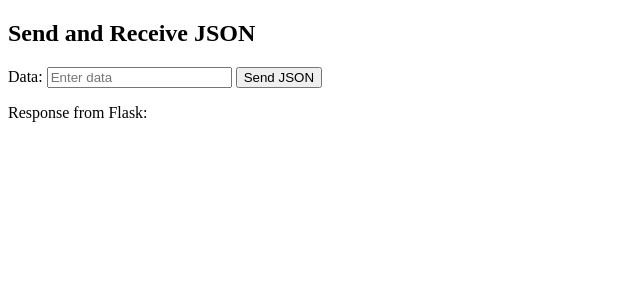
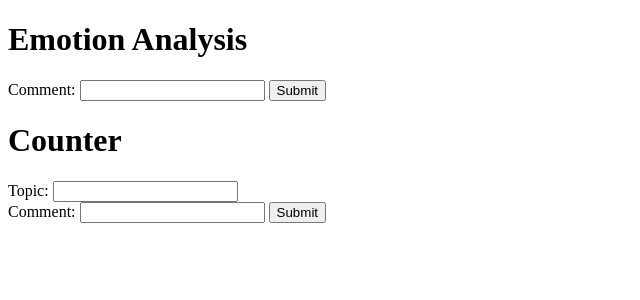
Before and after one commit to djliu9049890/Post-Sentiment-Analysis, a Python web app: template Code/flask_with_llm/templates/index.html in a window 1280 px wide. Shown: the top 300 px of the page, without its empty margins (0-640 px from the left). Run offline with Jinja, Linux system fonts and the light colour scheme; the template is opened without the code that fills it, so the values that code supplies are empty.

Commit message:
pushed requirements.txt

```diff
--- a/Code/flask_with_llm/templates/index.html
+++ b/Code/flask_with_llm/templates/index.html
@@ -1,50 +1,75 @@
 <!DOCTYPE html>
 <html>
 <head>
-    <title>Send and Receive JSON</title>
+    <title>Input Forms</title>
 </head>
 <body>
-    <h2>Send and Receive JSON</h2>
+    <h1>Emotion Analysis</h1>
+    <form id="emotionForm">
+        <label for="comment">Comment:</label>
+        <input type="text" id="comment" name="comment" required>
+        <button type="button" onclick="submitEmotionForm()">Submit</button>
+    </form>
+    <div id="emotionResponse"></div>
 
-    <!-- HTML form to collect user input -->
-    <form id="jsonForm">
-        <label for="inputData">Data:</label>
-        <input type="text" id="inputData" name="inputData" placeholder="Enter data">
-        <button type="button" onclick="sendJSON()">Send JSON</button>
+    <h1>Counter</h1>
+    <form id="counterForm">
+        <label for="topic">Topic:</label>
+        <input type="text" id="topic" name="topic" required>
+        <br>
+        <label for="commentCounter">Comment:</label>
+        <input type="text" id="commentCounter" name="commentCounter" required>
+        <button type="button" onclick="submitCounterForm()">Submit</button>
     </form>
-
-    <p>Response from Flask:</p>
-    <div id="response"></div>
+    <div id="counterResponse"></div>
 
     <script>
-        function sendJSON() {
-            // Get user input
-            const inputData = document.getElementById('inputData').value;
+        function submitEmotionForm() {
+            const comment = document.getElementById('comment').value;
+            const emotionResponseDiv = document.getElementById('emotionResponse');
 
             // Create a JSON object
-            const dataToSend = {
-                "comment": inputData
-            };
+            const data = { comment: comment };
 
-            // Convert JSON to a string
-            const jsonData = JSON.stringify(dataToSend);
-
-            // Send a POST request to Flask
+            // Send a POST request with the JSON payload
             fetch('/emotion', {
                 method: 'POST',
                 headers: {
                     'Content-Type': 'application/json'
                 },
-                body: jsonData
-            })
-            .then(response => response.json()) // Parse response as JSON
+                body: JSON.stringify(data)
+            }).then(response => response.json()) // Assuming the response is in JSON format
             .then(data => {
-                // Handle the response data
-                const responseDiv = document.getElementById('response');
-                responseDiv.innerHTML = JSON.stringify(data);
-            })
-            .catch(error => {
-                console.error(error);
+                // Display the response in the 'emotionResponse' div
+                emotionResponseDiv.innerHTML = JSON.stringify(data);
+            }).catch(error => {
+                // Handle any errors that occurred during the POST request
+                emotionResponseDiv.innerHTML = 'Error: ' + error.message;
+            });
+        }
+
+        function submitCounterForm() {
+            const topic = document.getElementById('topic').value;
+            const commentCounter = document.getElementById('commentCounter').value;
+            const counterResponseDiv = document.getElementById('counterResponse');
+
+            // Create a JSON object
+            const data = { topic: topic, comment: commentCounter };
+
+            // Send a POST request with the JSON payload
+            fetch('/counter', {
+                method: 'POST',
+                headers: {
+                    'Content-Type': 'application/json'
+                },
+                body: JSON.stringify(data)
+            }).then(response => response.json()) // Assuming the response is in JSON format
+            .then(data => {
+                // Display the response in the 'counterResponse' div
+                counterResponseDiv.innerHTML = JSON.stringify(data);
+            }).catch(error => {
+                // Handle any errors that occurred during the POST request
+                counterResponseDiv.innerHTML = 'Error: ' + error.message;
             });
         }
     </script>
```
Also changed, not shown: Code/flask_with_llm/app.py (deleted, +0 -55 lines), Code/flask_with_llm/hello_world/dolly_text_generation.py (added, +18 -0 lines).
